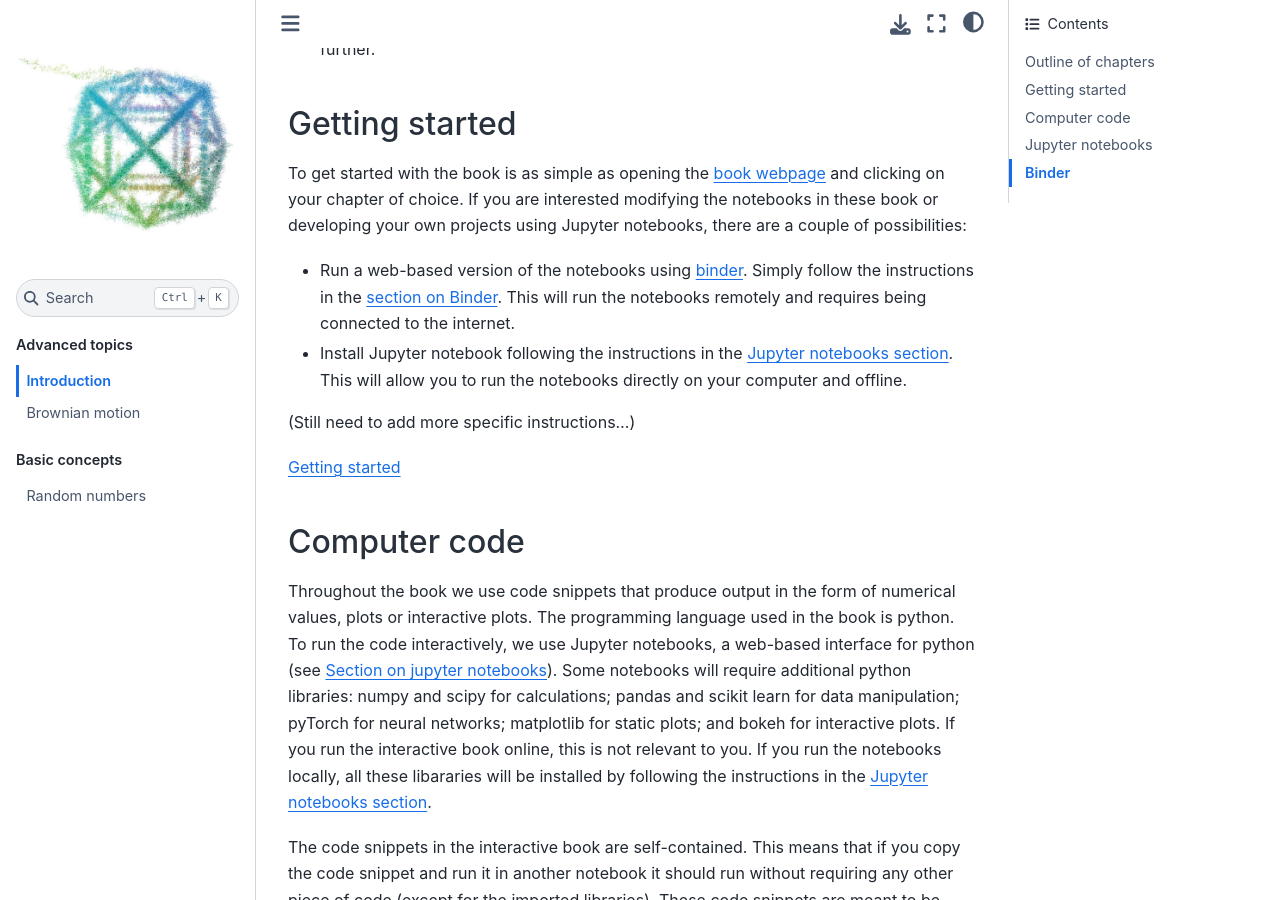
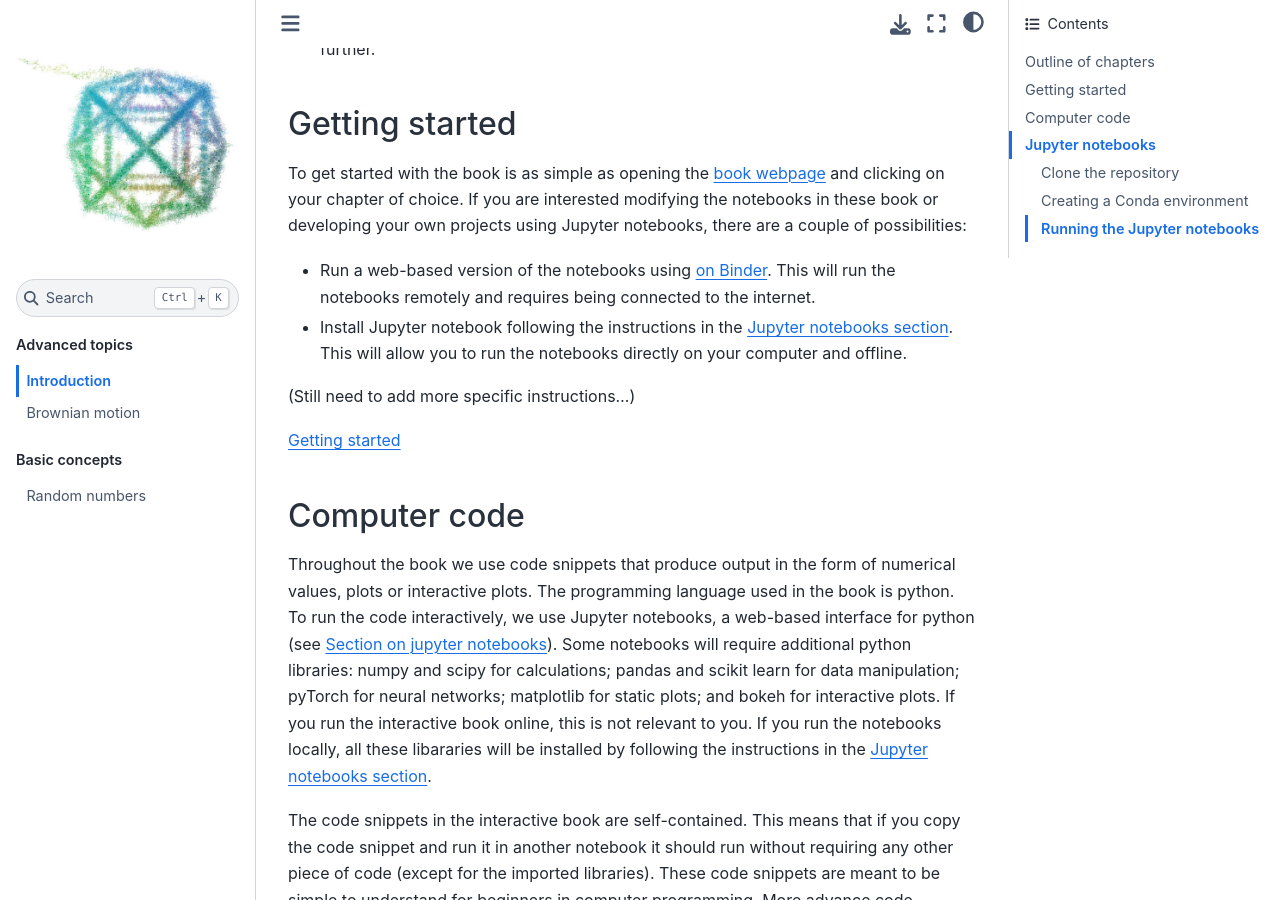
Before and after one commit to maojrs/topics_book, a Jupyter Book: the page built from book/docs/introduction.md, in a window 1280 px wide and 900 px high, scrolled down 1342 px. Built offline with Jupyter Book 1.0.4 settings and Sphinx 7.4.7 and the Sphinx Book theme 1.1.4, drawn with Linux system fonts in a browser that asks for light colours; some of the changed text lies outside the part shown.

Commit message:
Minor update

````diff
--- a/book/_config.yml
+++ b/book/_config.yml
@@ -13,8 +13,7 @@
 execute:
   execute_notebooks           : cache
 
-parse:
-  myst_extended_syntax: true
+
 
 #######################################################################################
 # HTML-specific settings
--- a/book/docs/introduction.md
+++ b/book/docs/introduction.md
@@ -37,7 +37,7 @@
 
 To get started with the book is as simple as opening the [book webpage](./index.ipynb) and clicking on your chapter of choice. If you are interested modifying the notebooks in these book or developing your own projects using Jupyter notebooks, there are a couple of possibilities:
 
-- Run a web-based version of the notebooks using [binder](https://mybinder.org). Simply follow the instructions in the {ref}`section on Binder <intro:binder>`. This will run the notebooks remotely and requires being connected to the internet.
+- Run a web-based version of the notebooks using [on Binder](https://mybinder.org/v2/gh/maojrs/topics_book/master?urlpath=tree/book/docs/index.ipynb). This will run the notebooks remotely and requires being connected to the internet.
 - Install Jupyter notebook following the instructions in the {ref}`Jupyter notebooks section <intro:jupyter>`. This will allow you to run the notebooks directly on your computer and offline.
 
 (Still need to add more specific instructions...)
@@ -74,11 +74,6 @@
 jupyter notebook
 ```
 
-
-(intro:binder)=
-## Binder
- -- to be written ...
-
 ```{code-cell} ipython3
 
 ```
````
